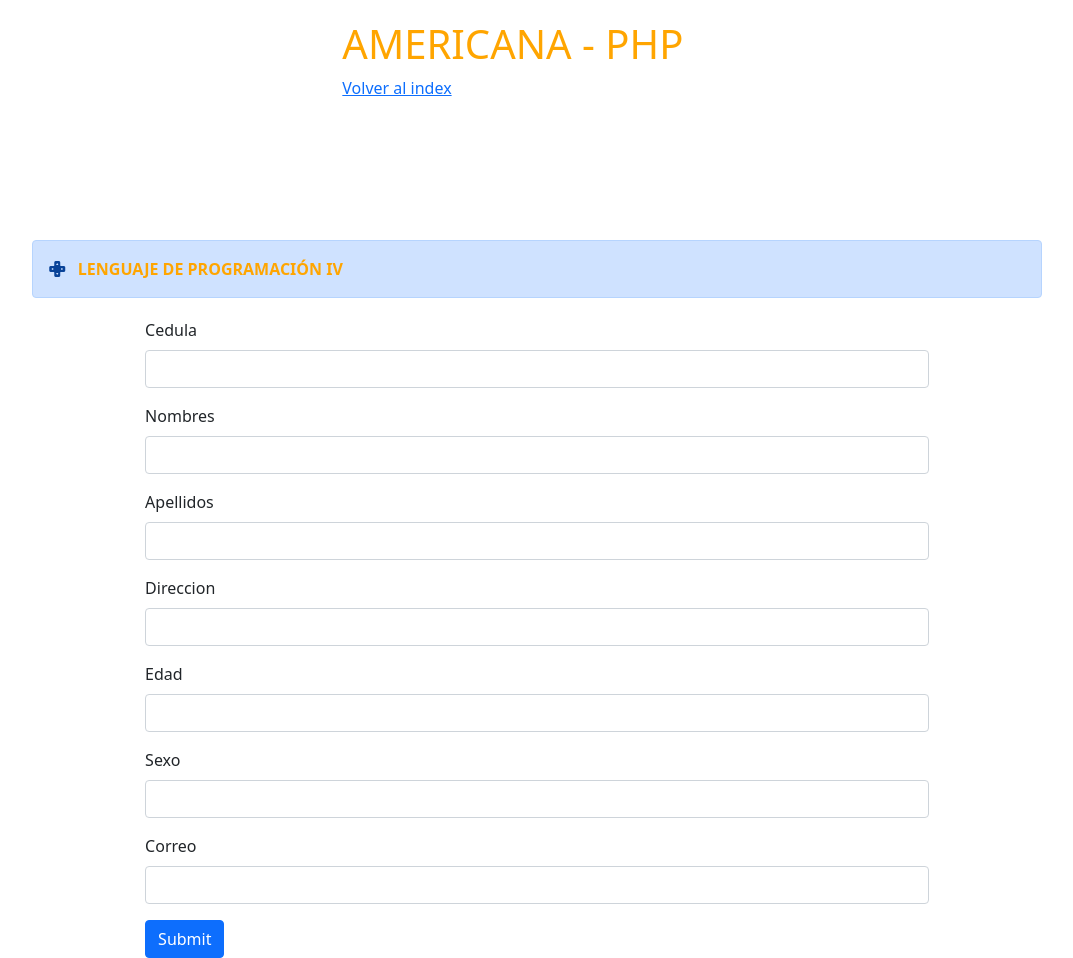
After one commit to wilsoncap/workspace, a PHP site: page /insertar.php in a window 1280 px wide. The commit adds this page. Shown: the whole page, without its empty margins (103-1176 px from the left). Run offline with PHP 8.4, Linux system fonts and the light colour scheme; some libraries are stand-ins or nearby versions.

Commit message:
arreglos varios

```diff
--- a/crear.php
+++ b/crear.php
@@ -3,7 +3,7 @@
        <div class="row">
         <div class="col-md-8"></div>
         <div class="col-md-4">
-          <a class="btn btn-primary" href="#" role="button">Agregar Nuevo</a>';
+          <a class="btn btn-primary" href="insertar.php" role="button">Agregar Nuevo</a>';
         </div>
       </div>
 
--- /dev/null
+++ b/insertar.php
@@ -0,0 +1,56 @@
+<?php include ('./view/header.php'); ?>
+
+
+
+ <div class="row">
+  <div class="col-md-1"></div>
+  <div class="col-md-10">
+        <div class="Panel Content">
+					<div class="panel-heading alert alert-primary">
+					  <i class="bi bi-dpad-fill"></i>
+					  <span style="color:orange;"><b>&nbsp;&nbsp;LENGUAJE DE PROGRAMACIÓN IV</b></span>
+					</div>
+				</div>
+
+   <div class="col-md-1"></div>
+
+    <div class="row">
+
+  <div class="col-md-1"></div>
+  <div class="col-md-10">
+  <form>
+      <div class="mb-3">
+        <label for="exampleInputEmail1" class="form-label">Cedula</label>
+        <input type="text" class="form-control" id="exampleInputEmail1" aria-describedby="emailHelp" name="cedula">
+      </div>
+      <div class="mb-3">
+        <label for="exampleInputEmail1" class="form-label">Nombres</label>
+        <input type="text" class="form-control" id="exampleInputEmail1" aria-describedby="emailHelp" name="cedula">
+      </div>
+      <div class="mb-3">
+        <label for="exampleInputEmail1" class="form-label">Apellidos</label>
+        <input type="text" class="form-control" id="exampleInputEmail1" aria-describedby="emailHelp" name="cedula">
+      </div>
+      <div class="mb-3">
+        <label for="exampleInputEmail1" class="form-label">Direccion</label>
+        <input type="text" class="form-control" id="exampleInputEmail1" aria-describedby="emailHelp" name="cedula">
+      </div>
+      <div class="mb-3">
+        <label for="exampleInputEmail1" class="form-label">Edad</label>
+        <input type="text" class="form-control" id="exampleInputEmail1" aria-describedby="emailHelp" name="cedula">
+      </div>
+      <div class="mb-3">
+        <label for="exampleInputEmail1" class="form-label">Sexo</label>
+        <input type="text" class="form-control" id="exampleInputEmail1" aria-describedby="emailHelp" name="cedula">
+      </div>
+      <div class="mb-3">
+        <label for="exampleInputEmail1" class="form-label">Correo</label>
+        <input type="text" class="form-control" id="exampleInputEmail1" aria-describedby="emailHelp" name="cedula">
+      </div>
+  <button type="submit" class="btn btn-primary">Submit</button>
+  </form>
+				</div>
+
+   <div class="col-md-1"></div>
+  </div>
+  </div>
--- a/parcial.php
+++ b/parcial.php
@@ -1,7 +1,9 @@
 
       <?php include ('./view/header.php'); ?>
       <div class="row">
-      <div class="col-md-4"></div>
+      <div class="col-md-4">
+
+      </div>
       <div class="col-md-4">
         <?php
         for($i=0; $i<=100; $i++){
@@ -62,5 +64,3 @@
       </div>
       <div class="col-md-4"></div>
       </div>
-
-      <?php include ('./view/footer.php'); ?>
--- a/view/footer.php
+++ b/view/footer.php
@@ -14,5 +14,5 @@
             <div class="col-md-3"></div>
         </div>
     </footer>
-
+    </body>
     </html>
--- a/view/header.php
+++ b/view/header.php
@@ -16,8 +16,8 @@
     <div class="col-md-4"></div>
     <div class="col-md-4">
 			<h1 style="color:orange;">AMERICANA - PHP</h1>
+      <a href="./index.php">Volver al index</a>
     </div>
     <div class="col-md-4"></div>
   </div>
 </header>
-<body>
--- a/view/menu.php
+++ b/view/menu.php
@@ -20,7 +20,7 @@
 					</div>
 				</div>
         <p>Ingrese en el formulario la edad del usuario y vera como le dice cuantos años tiene</p>
-        <a href="mayor.php">ir al formulario</a>
+        <a href="edad.php">ir al formulario</a>
       </div>
 
        <div class="col-md color col2"  style="background-color:#fff" >
```
Also changed, not shown: edad.php (added, +69 -0 lines), mayor.php (+16 -0 lines).
